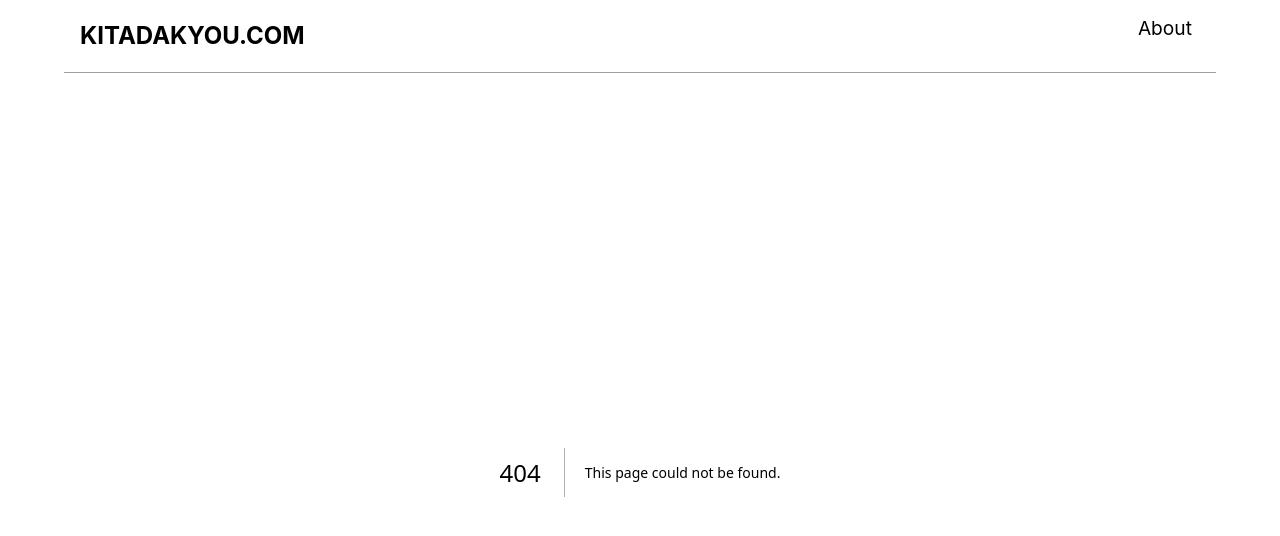
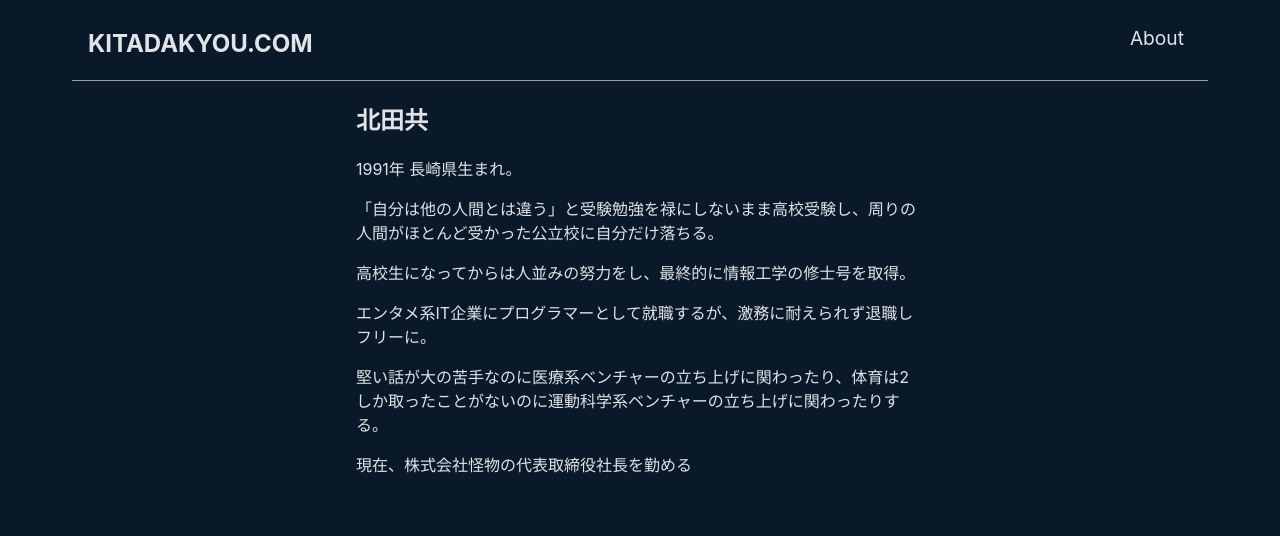
Before and after one commit to kitadakyou/kitadakyou.com, a Next.js app: page /about in a window 1280 px wide. Before the commit this address had no page. Shown: the top 536 px of the page. Built offline with nearby package versions, Linux system fonts and the light colour scheme.

Commit message:
add about page

```diff
--- /dev/null
+++ b/pages/about.tsx
@@ -0,0 +1,19 @@
+import styles from '../styles/page/about.module.css'
+
+export default function About () {
+  return (
+    <main className={styles.mainContainer}>
+      <article className={styles.article}>
+        <h1>
+          北田共
+        </h1>
+        <p>1991年 長崎県生まれ。</p>
+        <p>「自分は他の人間とは違う」と受験勉強を禄にしないまま高校受験し、周りの人間がほとんど受かった公立校に自分だけ落ちる。</p>
+        <p>高校生になってからは人並みの努力をし、最終的に情報工学の修士号を取得。</p>
+        <p>エンタメ系IT企業にプログラマーとして就職するが、激務に耐えられず退職しフリーに。</p>
+        <p>堅い話が大の苦手なのに医療系ベンチャーの立ち上げに関わったり、体育は2しか取ったことがないのに運動科学系ベンチャーの立ち上げに関わったりする。</p>
+        <p>現在、株式会社怪物の代表取締役社長を勤める</p>
+      </article>
+    </main>
+  )
+}
--- a/styles/globals.css
+++ b/styles/globals.css
@@ -55,7 +55,7 @@ a {
 
 .headerMenu a {
   display: block;
-  margin-block-start: 0.83em;
+  margin-block-start: 0.96em;
   margin-block-end: 0.83em;
   font-size: 1.2rem;
 }
--- /dev/null
+++ b/styles/page/about.module.css
@@ -0,0 +1,8 @@
+.mainContainer {
+  display: flex;
+  justify-content: center;
+}
+
+.article {
+  max-width: 50%;
+}
```
